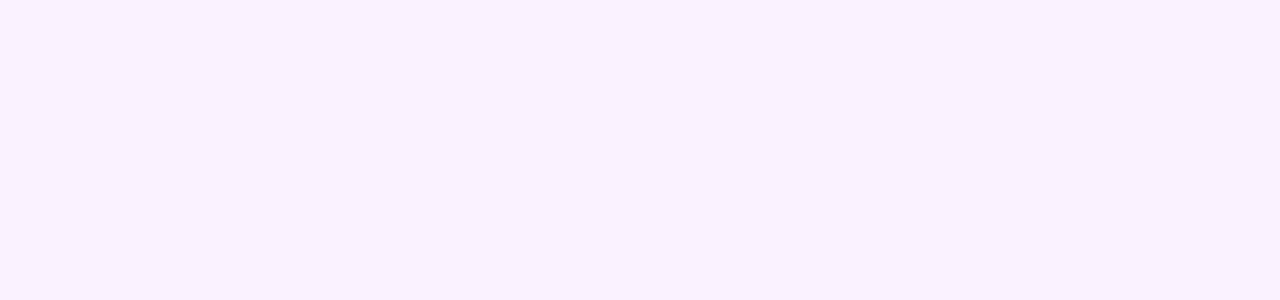
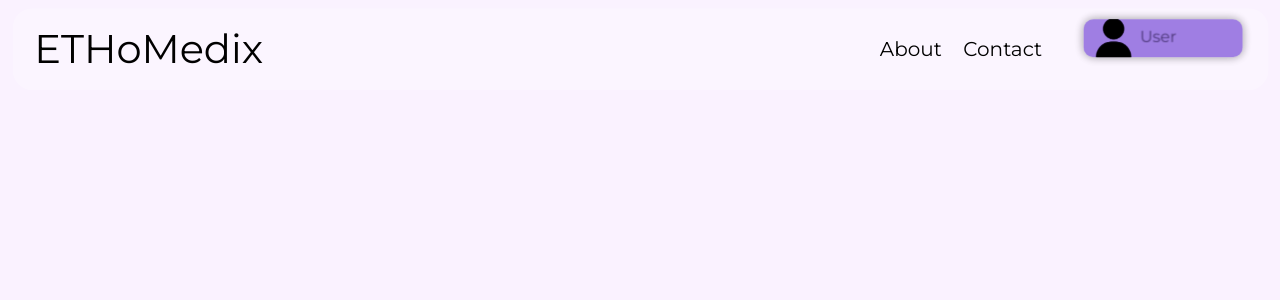
Before and after one commit to Amrita-Blockchain-Club/EthoMedix, a React (Create React App) app in the folder my-app/: page /profilepage in a window 1280 px wide. Before the commit this address had no page. Shown: the top 300 px of the page. Built offline with nearby package versions, Linux system fonts and the light colour scheme; a web font is replaced by a local one.

Commit message:
fixed the bug of connecting wallet multiple times

```diff
--- a/my-app/src/App.js
+++ b/my-app/src/App.js
@@ -14,6 +14,7 @@ function App() {
             <Route path="/" element={<LandingPage />} />
             <Route path="/about" element={<About />} />
             <Route path="/contact" element={<Contact />} />
+            <Route path="/profilepage" element={<Profile />} />
           </Routes>
         </BrowserRouter>
       </div>
--- a/my-app/src/pages/LandingPage.css
+++ b/my-app/src/pages/LandingPage.css
@@ -413,7 +413,7 @@
   background-color: transparent;
 }
 
-@media (max-width : 768px) {
+@media (max-width: 768px) {
   .navbar-container {
     border: 1px solid transparent;
     transform: translate(1%, 10%);
@@ -681,5 +681,44 @@
     border-radius: 30px;
     width: 34%;
   }
+}
 
+.user-container {
+  width: 12vw;
+  height: 2.2vw;
+  justify-content: end !important;
+  border-radius: 10px;
+  font-size: 1.25vw;
+  font-family: "Montserrat", sans-serif;
+  font-weight: 400;
+  position: absolute;
+  background-color: #835adb83;
+  right: 2vw;
+  top: 12%;
+  color: rgb(14, 14, 14);
+  padding-top: 5px;
+  padding-left: 5px;
+  padding-bottom: 5px;
+  box-shadow: 0 0 10px 0 rgba(0, 0, 0, 0.2);
+  background-image: url(../assets/user.png);
+  background-size: 40px;
+  background-position: 10px;
+  background-repeat: no-repeat;
+  visibility: initial;
 }
+
+.user-container:hover {
+  background-color: #6730de83;
+  cursor: pointer;
+  box-shadow: 0 0 10px 0 rgba(0, 0, 0, 0.4);
+}
+
+.user-container p {
+  background: transparent;
+  transform: translate(33%, 15%);
+}
+
+.profile-container {
+  width: 12vw;
+  height: 2.2vw;
+}
--- a/my-app/src/pages/NavBar.css
+++ b/my-app/src/pages/NavBar.css
@@ -28,7 +28,7 @@
   height: 80px;
   width: 98%;
   position: fixed;
-  box-shadow: 0 0 10px 0 rgba(0, 0, 0, 0.2);
+  /* box-shadow: 0 0 10px 0 rgba(0, 0, 0, 0.2); */
   background: rgba(255, 255, 255, 0.25);
   /* backdrop-filter: blur(10px); */
   /* -webkit-backdrop-filter: blur(10px); */
--- a/my-app/src/pages/Navbar.js
+++ b/my-app/src/pages/Navbar.js
@@ -10,15 +10,20 @@ import user from "../assets/user.png";
 const Profilego = () => {
   console.log("profile");
   return (
-    // <div className="user-container">
-    //   <p className="user-name">User</p>
-    //   <img src={user} className="user" />
-    // </div>
-    <Profile />
+    <div>
+      <Link
+        to="/profilepage"
+        className="user-container user-container-profile"
+      ></Link>
+      <div className="user-container">
+        <p className="user-name">User</p>
+        <img src={user} className="user" />
+      </div>
+    </div>
   );
 };
 
-function MetaMaskConnect() {
+function MetaMaskConnect(props) {
   let [address, changeaddress] = useState("");
   let [isempty, changeisEmpty] = useState(address.length === 0 ? true : false);
 
@@ -41,6 +46,7 @@ function MetaMaskConnect() {
           console.log("Selected account:", selectedAccount);
           //* adding this address to the state of the Application
           changeaddress(selectedAccount);
+          localStorage["address"] = selectedAccount;
           // You can now perform other operations with the selected account
         } catch (error) {
           console.error("Error connecting to MetaMask:", error);
@@ -76,11 +82,9 @@ function MetaMaskConnect() {
   }
 }
 
-const Navbar = () => {
-  const handleonclick = () => {
-    console.log("clicked");
-  };
-
+const Navbar = (props) => {
+  var address = props.address;
+  if (address === 0) {
     return (
       <div>
         <section className="navbar">
@@ -96,20 +100,33 @@ const Navbar = () => {
                 <div className="contact">Contact</div>
               </Link>
               <MetaMaskConnect />
-            {/* <div
-              className={`${isempty ? "connect-wallet" : "connect-wallet-1"}`}
-              onClick={`${isempty ? connectingMetamask : handleonclick}`}
-            >
-              <p>{`${isempty ? "Connect Wallet" : "User"}`}</p>
-            </div>
-            <img src={fox} className={`${isempty ? "fox" : ""}`} />
-            <img src={user} className={`${isempty ? "nothing" : "user"}`}/>
-          </div> */}
             </div>
           </div>
         </section>
       </div>
     );
+  } else {
+    return (
+      <div>
+        <section className="navbar">
+          <div className="navbar-container">
+            <Link to="/">
+              <div className="slogan">ETHoMedix</div>
+            </Link>
+            <div className="navbar-links">
+              <Link to="/about">
+                <div className="about">About</div>
+              </Link>
+              <Link to="/contact">
+                <div className="contact">Contact</div>
+              </Link>
+              <Profilego />
+            </div>
+          </div>
+        </section>
+      </div>
+    );
+  }
 };
 
 export default Navbar;
--- a/my-app/src/pages/Profile.css
+++ b/my-app/src/pages/Profile.css
@@ -19,6 +19,7 @@
   background-size: 40px;
   background-position: 10px;
   background-repeat: no-repeat;
+  z-index: 1;
 }
 
 .user-container:hover {
@@ -32,25 +33,11 @@
   transform: translate(33%, 15%);
 }
 
-.profile-container{
+.profile-container {
   width: 12vw;
   height: 2.2vw;
-  justify-content: end !important;
-  border-radius: 10px;
-  font-size: 1.25vw;
-  font-family: "Montserrat", sans-serif;
-  font-weight: 400;
-  position: absolute;
-  background-color: black;
-  right: 2vw;
-  top: 12%;
-  color: rgb(14, 14, 14);
-  padding-top: 5px;
-  padding-left: 5px;
-  padding-bottom: 5px;
-  box-shadow: 0 0 10px 0 rgba(0, 0, 0, 0.2);
-  background-image: url(../assets/user.png);
-  background-size: 40px;
-  background-position: 10px;
-  background-repeat: no-repeat;
 }
+
+.user-container-profile {
+  z-index: 2;
+}
--- a/my-app/src/pages/Profile.js
+++ b/my-app/src/pages/Profile.js
@@ -1,23 +1,27 @@
-import React from 'react';
-import './Profile.css';
-import profile from '../assets/user.png';
+import React from "react";
+import "./Profile.css";
+import profile from "../assets/user.png";
 import user from "../assets/user.png";
+import { Link } from "react-router-dom";
+import Navbar from "./Navbar";
 
-function handleProfileOnClick () {
-  return (
-    <div className="profile-container" onClick={handleProfileOnClick}>
-    </div>
-  )
+function handleProfileOnClick() {
+  document.getElementsByClassName("user-container").style.visibility = "hidden";
 }
 
+const Profile = () => {
+  var address = localStorage["address"];
+  return (
+    <div>
+      <Navbar address={address}/>
+      <div className="profile-page">
+        <div className="user-bg-image"></div>
+        <div className="profile-container">
+          <div className="profile-details"></div>
+        </div>
+      </div>
+    </div>
+  );
+};
 
-const Profile = () => {
-  return (
-    <div className="user-container" onClick={handleProfileOnClick}>
-      <p className="user-name">User</p>
-      <img src={user} className="user" />
-    </div>
-  )
-}
-
-export default Profile
+export default Profile;
```
Lines whose indentation alone changed are shown as unchanged.
